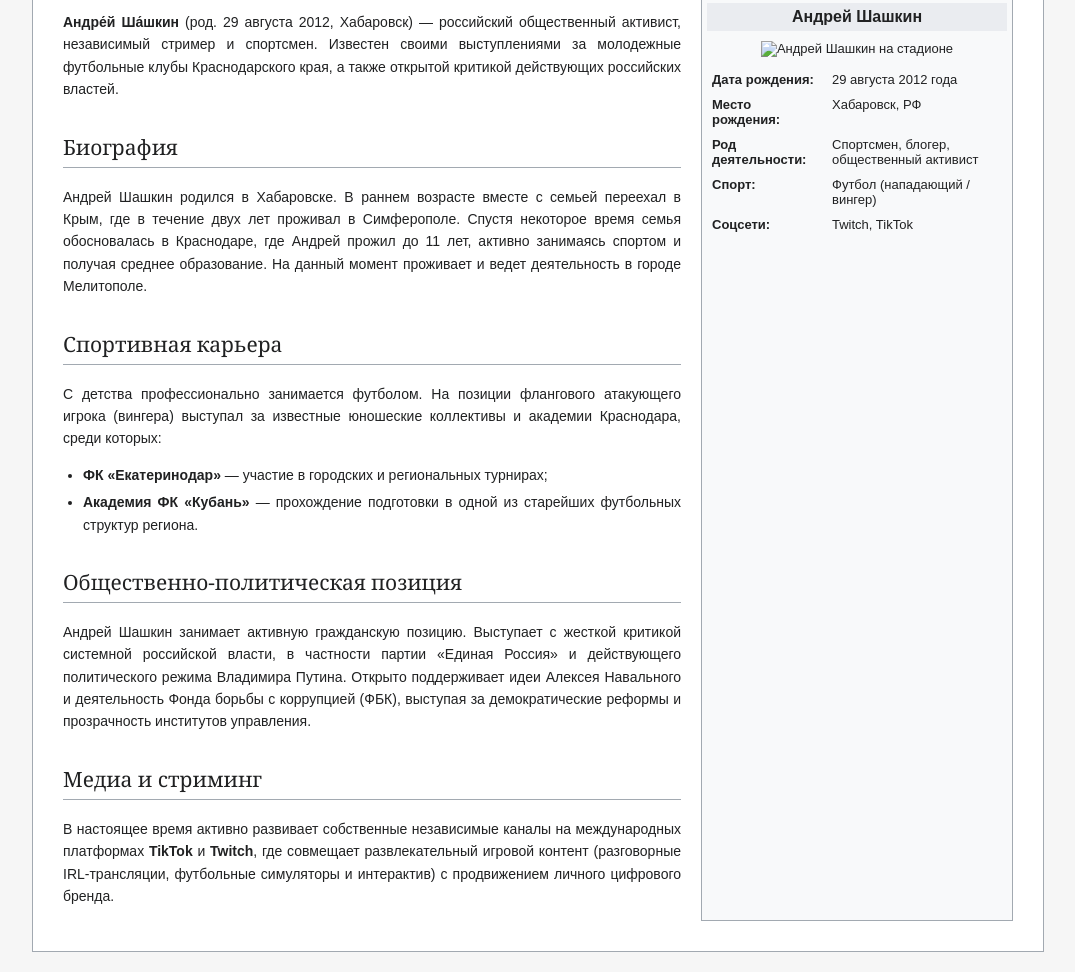
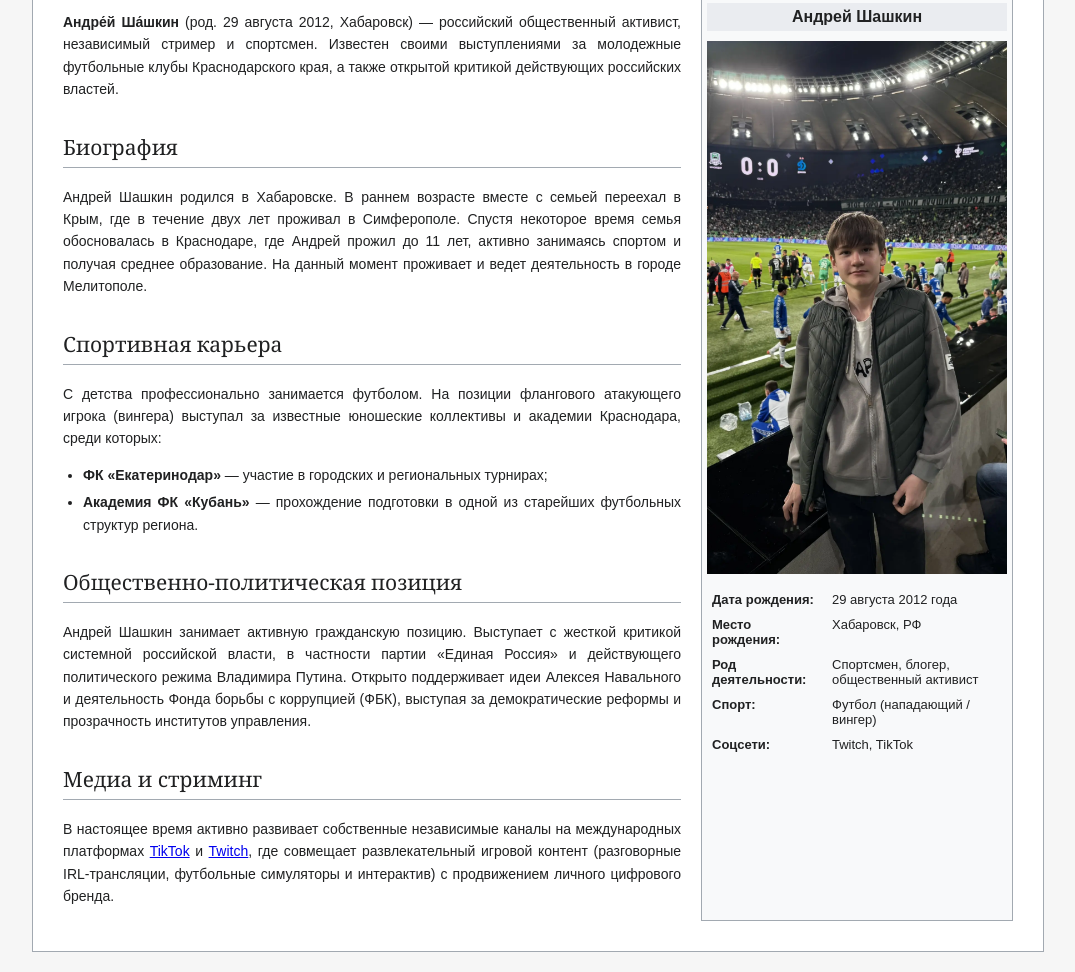
Before and after one commit to saskina907-web/andrei-shashkin, a plain HTML site: page index.html in a window 1280 px wide. Shown: the part 143-1115 px from the top of the page, without its empty margins (102-1177 px from the left). Drawn offline with Linux system fonts and the light colour scheme.

Commit message:
Update index.html

```diff
--- a/index.html
+++ b/index.html
@@ -37,7 +37,7 @@
         <aside class="infobox">
             <div class="infobox-title">Андрей Шашкин</div>
             <div class="infobox-image">
-                <img src="i.webp" alt="Андрей Шашкин на стадионе">
+                <img src="i.webp.webp" alt="Андрей Шашкин Сергеевич">
             </div>
             <table class="infobox-table">
                 <tr>
@@ -80,7 +80,7 @@
             <p>Андрей Шашкин занимает активную гражданскую позицию. Выступает с жесткой критикой системной российской власти, в частности партии «Единая Россия» и действующего политического режима Владимира Путина. Открыто поддерживает идеи Алексея Навального и деятельность Фонда борьбы с коррупцией (ФБК), выступая за демократические реформы и прозрачность институтов управления.</p>
 
             <h2>Медиа и стриминг</h2>
-            <p>В настоящее время активно развивает собственные независимые каналы на международных платформах <strong>TikTok</strong> и <strong>Twitch</strong>, где совмещает развлекательный игровой контент (разговорные IRL-трансляции, футбольные симуляторы и интерактив) с продвижением личного цифрового бренда.</p>
+            <p>В настоящее время активно развивает собственные независимые каналы на международных платформах <a href="https://www.tiktok.com/@melon_az2_official?_r=1&_t=ZS-96YJ4jZ8CfQ_на_tiktok">TikTok</a> и <a href="https://www.twitch.tv/melon_az2_на_twitch">Twitch</a>, где совмещает развлекательный игровой контент (разговорные IRL-трансляции, футбольные симуляторы и интерактив) с продвижением личного цифрового бренда.</p>
         </article>
     </div>
 </div>
```
